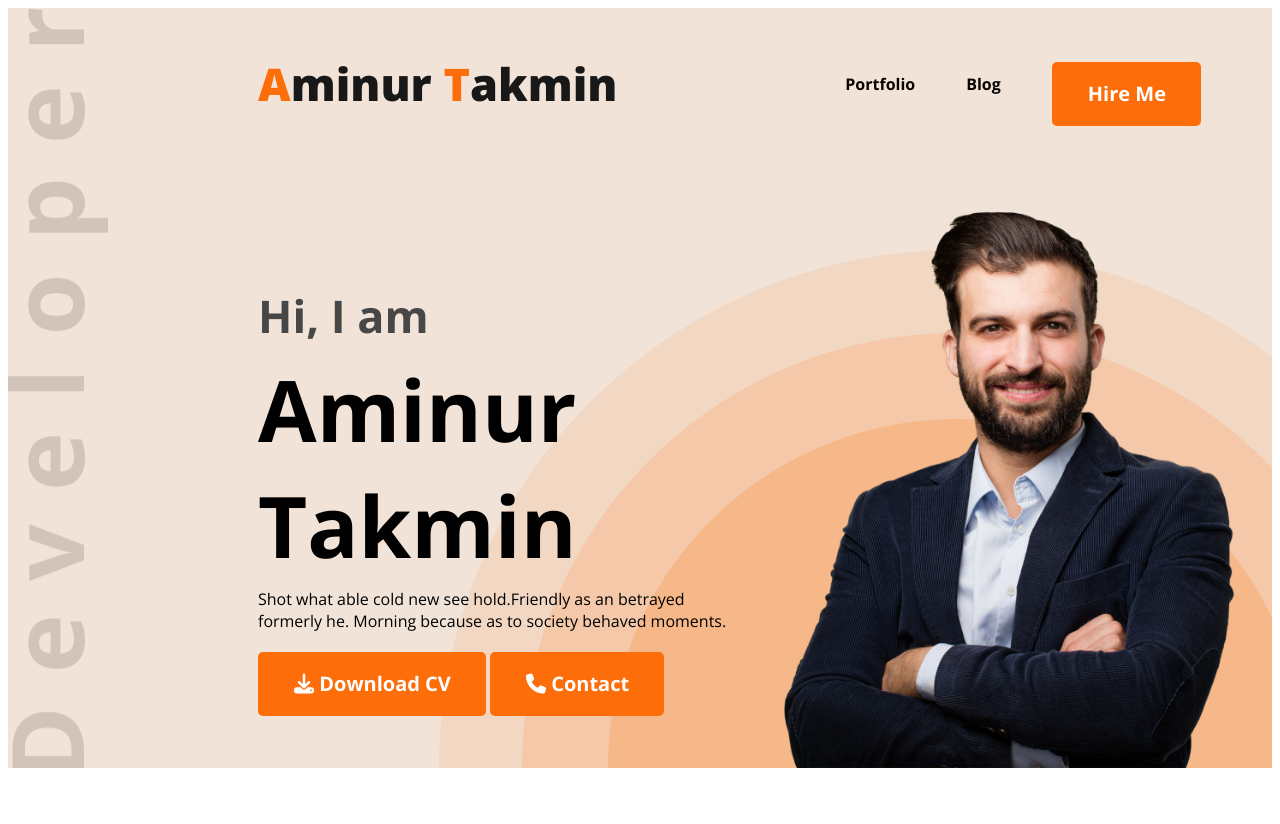
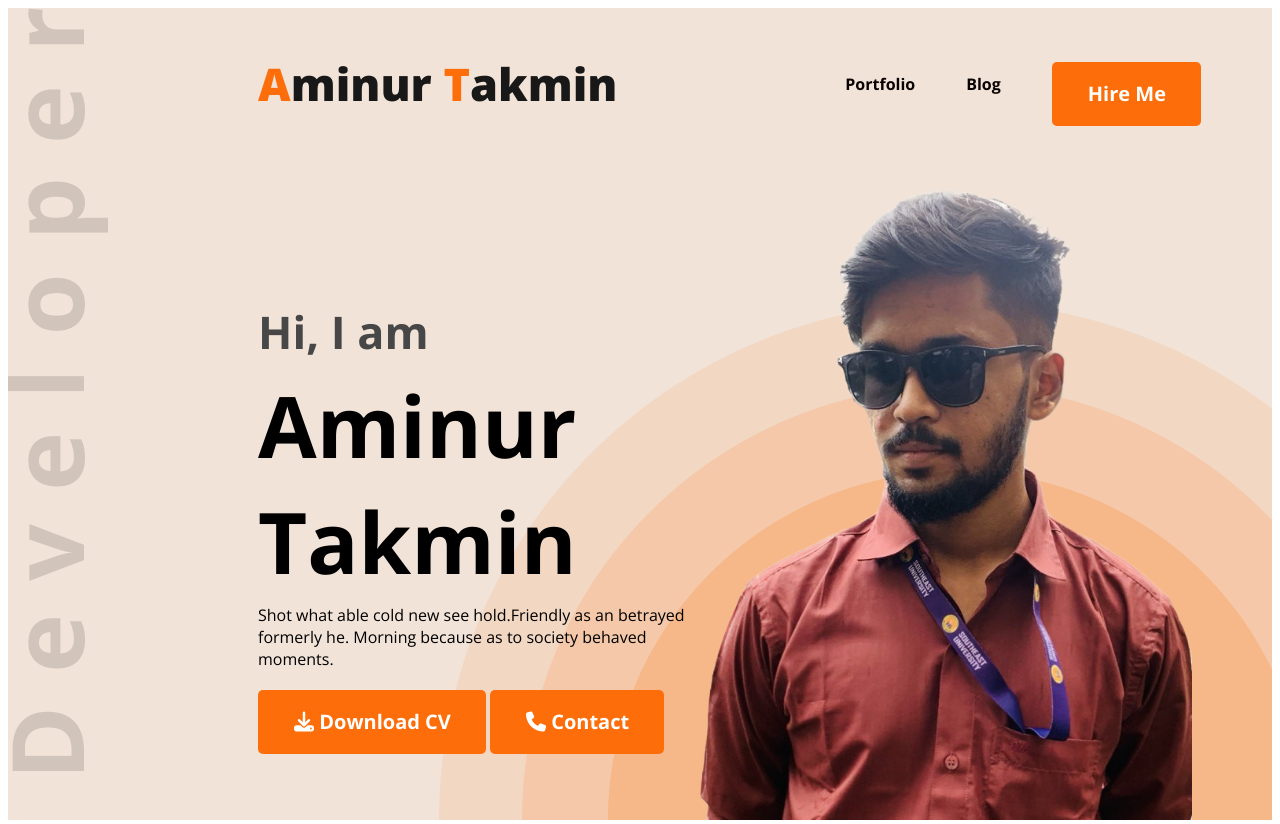
Before and after one commit to AminurTakmin/web-dev-portfolio, a plain HTML site: page index.html in a window 1280 px wide. Shown: the top 824 px of the page. Drawn offline with nearby package versions, Linux system fonts and the light colour scheme.

Commit message:
added my image

```diff
--- a/index.html
+++ b/index.html
@@ -39,7 +39,7 @@
                 <button class="btnclr"><i class="fa-solid fa-download"></i> Download CV</button>
                 <button class="btnclr"><i class="fa-solid fa-phone"></i> Contact</button>
             </div>
-            <img class="pic" src="images/hardy.png" alt="">
+            <img class="pic" src="images/My project.png" alt="">
 
 
          </div>
@@ -242,5 +242,6 @@
 
     </footer>
 
+
 </body>
 </html>
--- a/styles/portfolio.css
+++ b/styles/portfolio.css
@@ -72,9 +72,11 @@ nav a{
     display: flex;
     align-items: center;
     justify-content: space-between;
+    flex-direction:;
 }
 .banner .pic{
     width: 500px;
+    padding: 0px 50px 0px 0px;
 }
 
 .b-greeting{
```
Also changed, not shown: images/My project.png (added).
